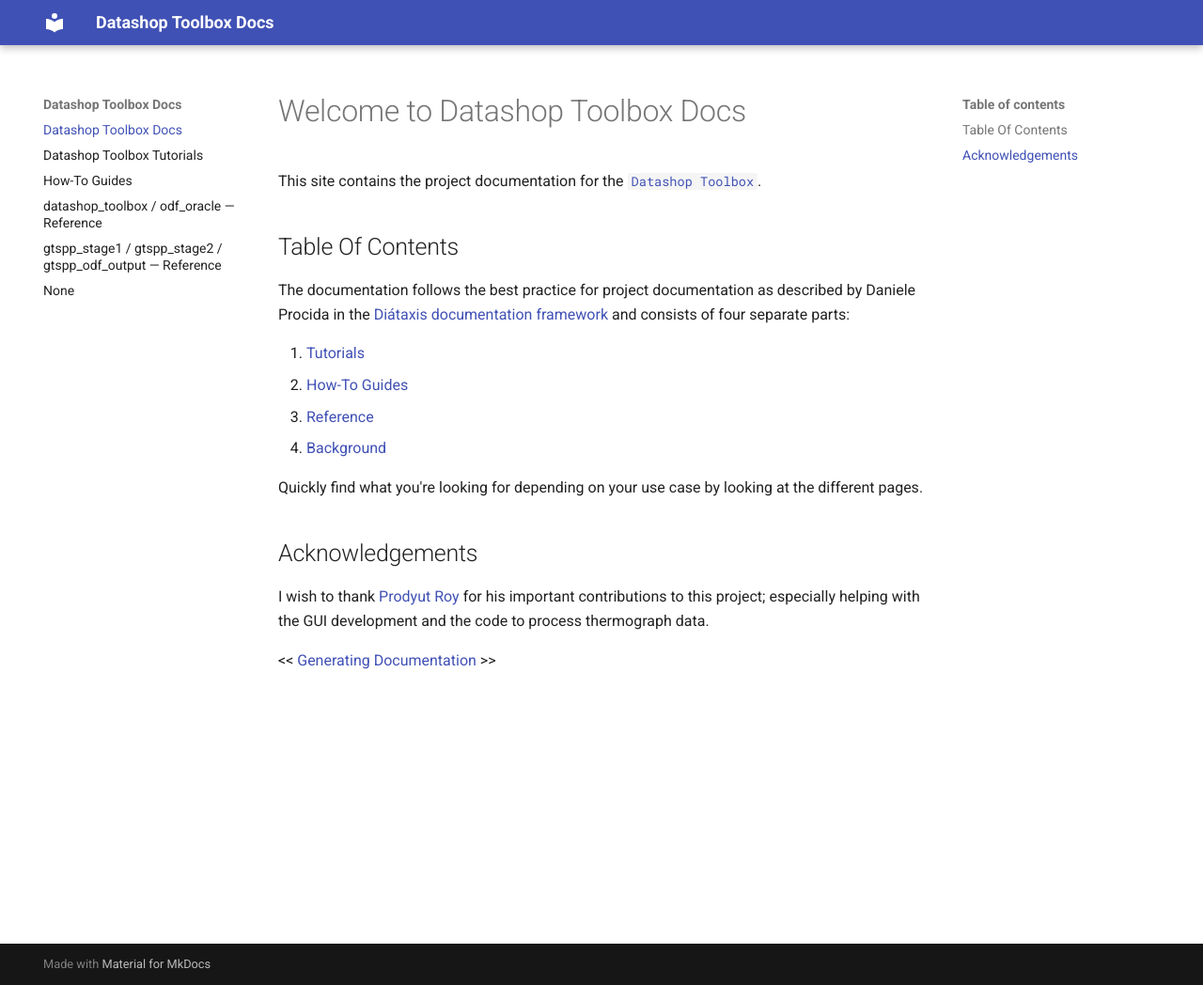
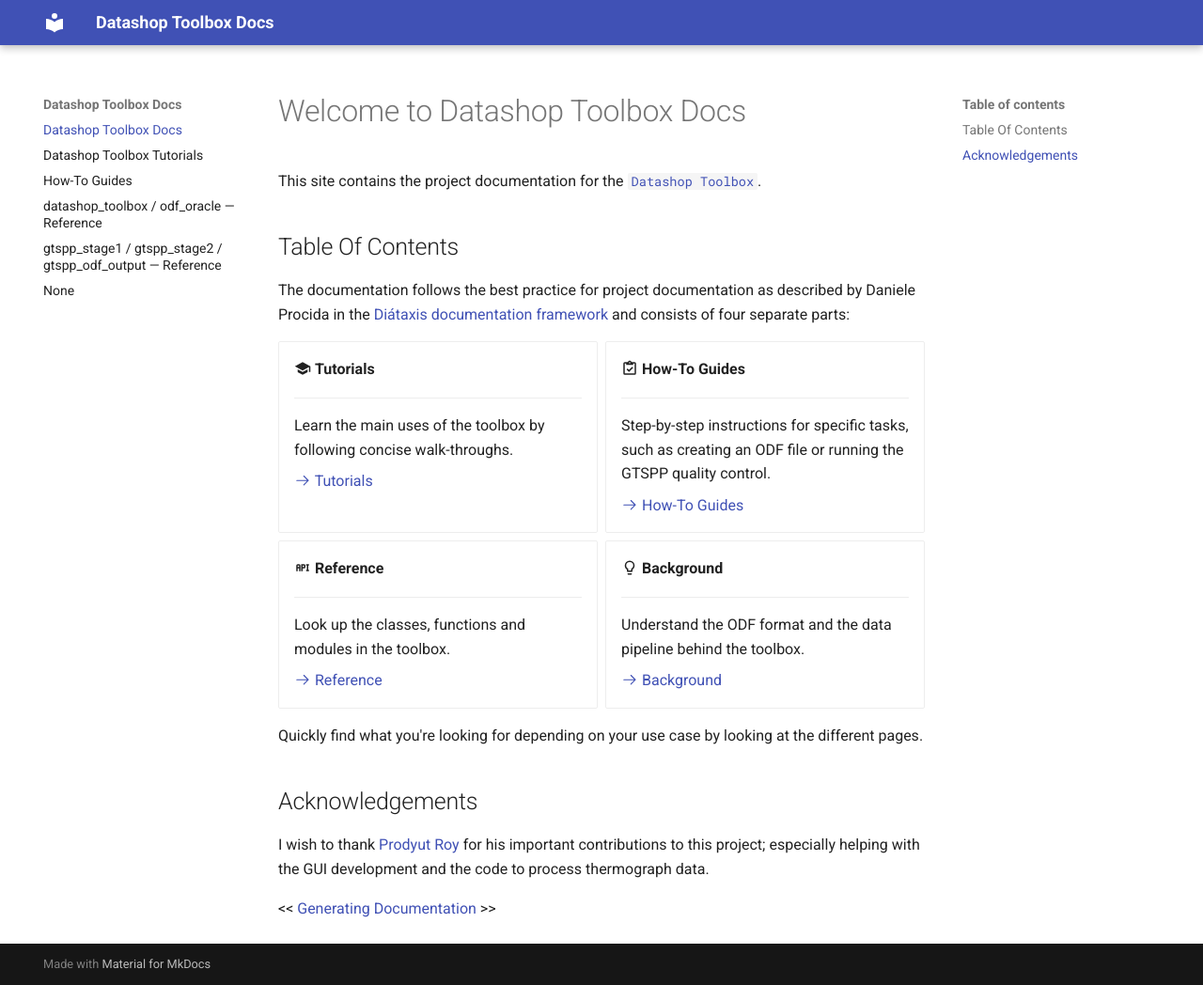
Before and after one commit to jeff-jackson-dfo/datashop_toolbox, an MkDocs documentation site: the page built from docs/index.md, in a window 1280 px wide and 1048 px high. Shown: the whole window at 94% size. Built offline with MkDocs 1.6.1 and Material for MkDocs 9.7.7, drawn with Linux system fonts in a browser that asks for light colours.

Commit message:
Enabled Material grid cards in mkdocs.yml and added some to the documentation.

```diff
--- a/docs/index.md
+++ b/docs/index.md
@@ -11,10 +11,42 @@
 in the [Diátaxis documentation framework](https://diataxis.fr/)
 and consists of four separate parts:
 
-1. [Tutorials](tutorials.md)
-2. [How-To Guides](how-to-guides.md)
-3. [Reference](reference.md)
-4. [Background](background.md)
+<div class="grid cards" markdown>
+
+-   :material-school: __Tutorials__
+
+    ---
+
+    Learn the main uses of the toolbox by following concise walk-throughs.
+
+    [:octicons-arrow-right-24: Tutorials](tutorials.md)
+
+-   :material-clipboard-check-outline: __How-To Guides__
+
+    ---
+
+    Step-by-step instructions for specific tasks, such as creating an ODF file
+    or running the GTSPP quality control.
+
+    [:octicons-arrow-right-24: How-To Guides](how-to-guides.md)
+
+-   :material-api: __Reference__
+
+    ---
+
+    Look up the classes, functions and modules in the toolbox.
+
+    [:octicons-arrow-right-24: Reference](reference.md)
+
+-   :material-lightbulb-outline: __Background__
+
+    ---
+
+    Understand the ODF format and the data pipeline behind the toolbox.
+
+    [:octicons-arrow-right-24: Background](background.md)
+
+</div>
 
 Quickly find what you're looking for depending on
 your use case by looking at the different pages.
--- a/mkdocs.yml
+++ b/mkdocs.yml
@@ -16,6 +16,11 @@
   - pymdownx.tabbed:
       alternate_style: true
   - pymdownx.mark
+  - attr_list
+  - md_in_html
+  - pymdownx.emoji:
+      emoji_index: !!python/name:material.extensions.emoji.twemoji
+      emoji_generator: !!python/name:material.extensions.emoji.to_svg
 
 nav:
   - Datashop Toolbox Docs: index.md
```
Also changed, not shown: docs/how-to-guides.md (+89 -0 lines).
